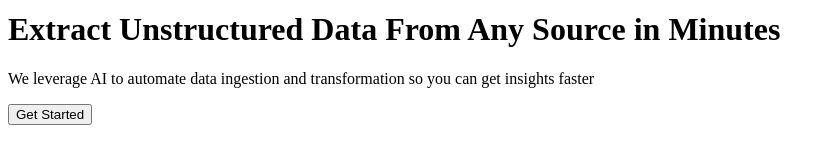
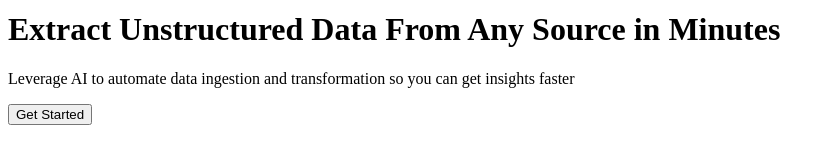
Before and after one commit to sughrag/inovo, a Next.js app: page / in a window 1280 px wide. Shown: the part 202-362 px from the top of the page, without its empty margins (0-835 px from the left). Built offline with nearby package versions, Linux system fonts and the light colour scheme.

Commit message:
Update index.tsx

```diff
--- a/src/pages/index.tsx
+++ b/src/pages/index.tsx
@@ -24,7 +24,7 @@ const Home: React.FC = () => {
         Extract Unstructured Data From Any Source in Minutes
       </h1>
       <p className="text-xl mb-6 text-gray-700">
-        We leverage AI to automate data ingestion and transformation so you can get insights faster
+        Leverage AI to automate data ingestion and transformation so you can get insights faster
       </p>
       {/* Add a call-to-action button if needed */}
       <a href="https://app.fateh.ai/" target="_blank" rel="noopener noreferrer">
```
